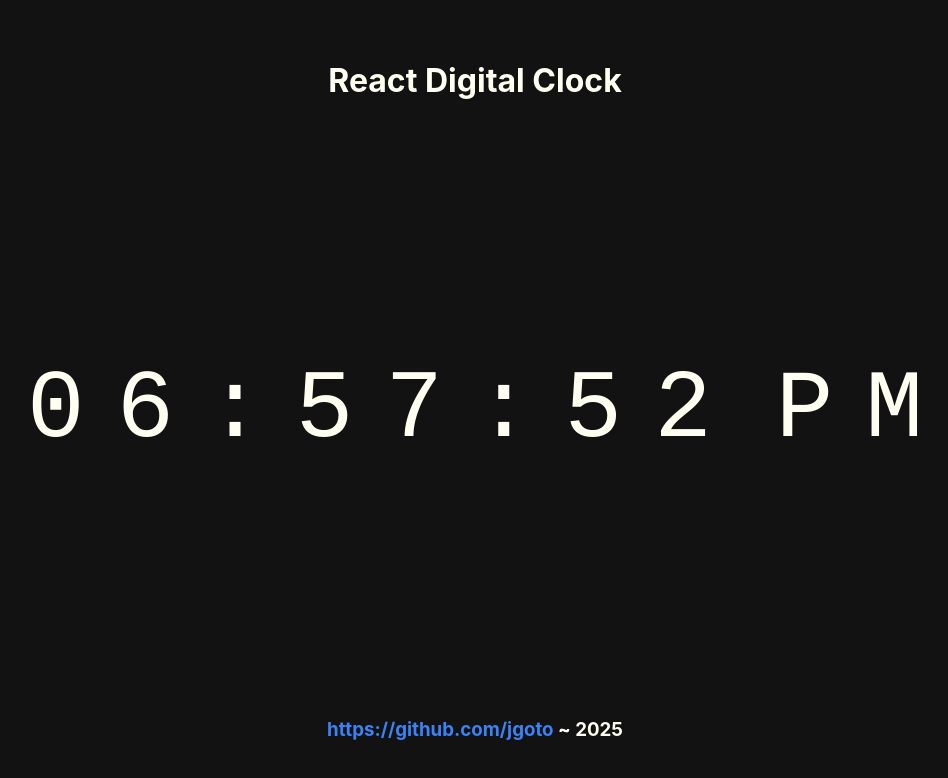
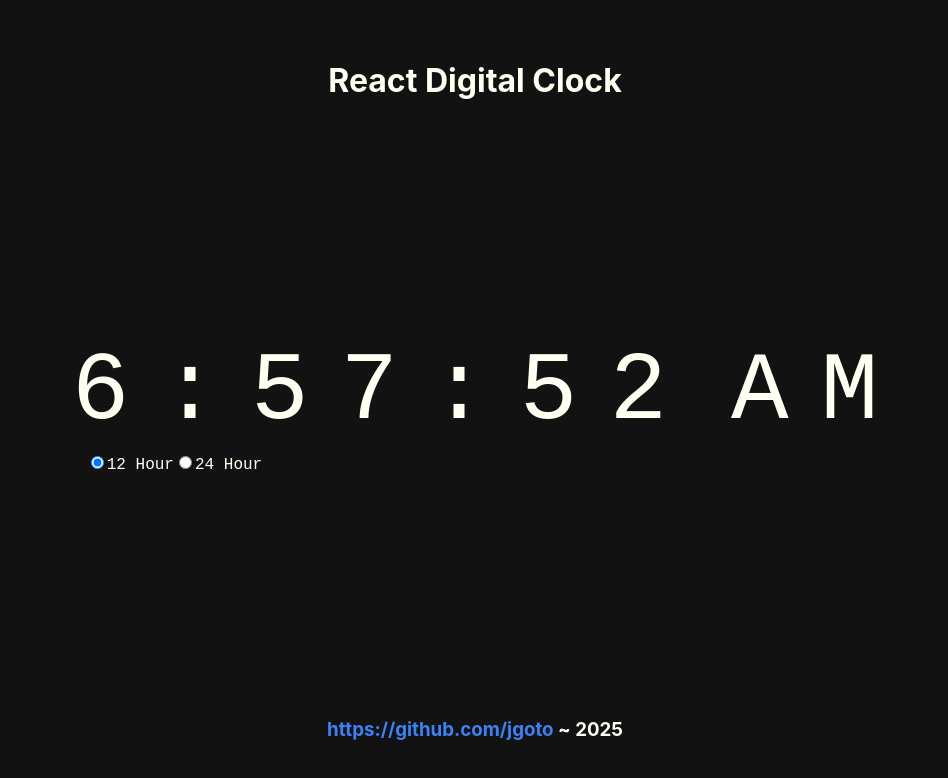
Before and after one commit to jgoto/react-digital-clock, a React (Create React App) app: page / in a window 1280 px wide. Shown: the top 778 px of the page, without its empty margins (165-1113 px from the left). Built offline with nearby package versions, Linux system fonts and the light colour scheme.

Commit message:
Added radio button selectors to change between a 24 hour clock mode and a 12 hour clock mode and completed TimeModeSelect component to handle the change

```diff
--- a/src/components/Display.jsx
+++ b/src/components/Display.jsx
@@ -1,6 +1,7 @@
 import { useState, useEffect } from "react";
 import DigitTile from "./DigitTile";
 import styles from "./Display.module.css";
+import TimeModeSelect from "./TimeModeSelect";
 
 function Display(){
     const [date, setTime] = useState(new Date())
@@ -16,6 +17,7 @@ function Display(){
                 hours -= 12;
             }
         }
+        else
 
         hours = String(hours).padStart(2,0);
         const minutes = String(date.getMinutes()).padStart(2,0);
@@ -28,15 +30,26 @@ function Display(){
     useEffect(()=>{
         const intervalId = setInterval(()=>{
             setTime(new Date());
-            setAmPm("PM");
+            if(!is24Hours)
+            {
+                setAmPm((date.getHours >=12) ? "PM" : "AM");
+            }
+            else
+            {
+                setAmPm("");
+            }
         },1000);
         return () => clearInterval(intervalId);
-    },[]);
+    },[is24Hours]);
 
     return (
-        <div className={styles.clockDisplay}>
-            { digitValues.map((digit,index)=><DigitTile key={index} digit={digit} className="digit" /> )}
+        <div>
+            <div className={styles.clockDisplay}>
+                { digitValues.map((digit,index)=><DigitTile key={index} digit={digit} className="digit" /> )}
+            </div>
+            <TimeModeSelect is24Hours={is24Hours} set24HourClock={set24HourClock} />
         </div>
+
     )
 }
 
--- a/src/components/TimeModeSelect.jsx
+++ b/src/components/TimeModeSelect.jsx
@@ -1,9 +1,17 @@
 import { useState } from "react";
+import styles from './TimeModeSelect.module.css';
 
-function TimeModeSelect(){
+function TimeModeSelect({is24Hours, set24HourClock}){
     return (
         <>
-            <p>12/24</p>
+            <fieldset className={styles.timeSelect}>
+                <input type = "radio" name="time-mode" value="12" checked={is24Hours===false}
+                    onChange={() => set24HourClock(false)} />
+                <label>12 Hour</label>
+                <input type = "radio" name="time-mode" value="24" checked={is24Hours===true}
+                    onChange={() => set24HourClock(true)} />
+                <label>24 Hour</label>
+            </fieldset>
         </>
     )
 }
--- /dev/null
+++ b/src/components/TimeModeSelect.module.css
@@ -0,0 +1,4 @@
+.timeSelect{
+    font-family: 'Courier New', Courier, monospace;
+    border: 0;
+}
```
Also changed, not shown: 1 other file (tests, documents, lock files or other folders).
